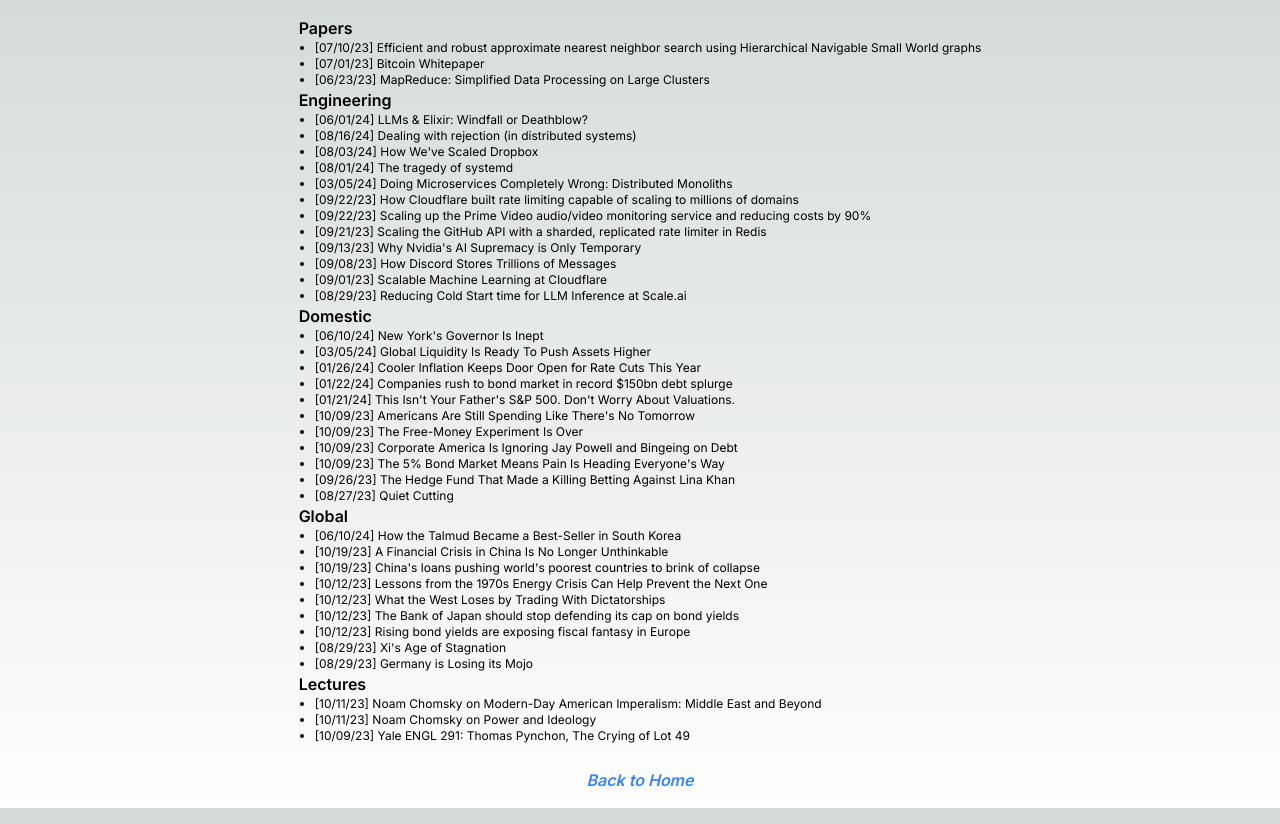
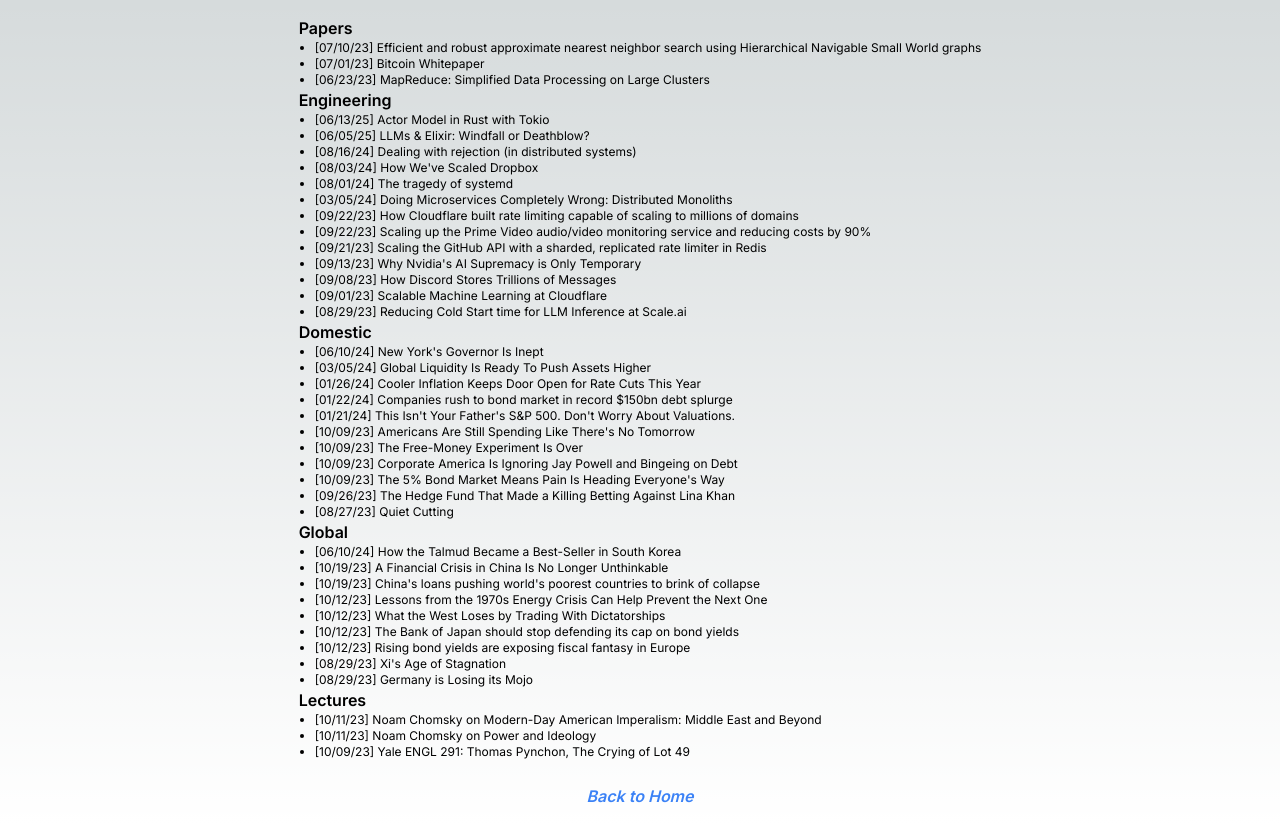
Before and after one commit to atharvapatil4/personal-website, a Next.js app in the folder personal-website/: page /reader in a window 1280 px wide. Built offline with nearby package versions, Linux system fonts and the light colour scheme.

Commit message:
nit: new artic

```diff
--- a/personal-website/src/app/reader/page.tsx
+++ b/personal-website/src/app/reader/page.tsx
@@ -44,12 +44,22 @@
         <ul className="text-xs list-disc pl-4">
           <li>
             <Link
+              href="https://ryhl.io/blog/actors-with-tokio/"
+              className=" hover:underline"
+              rel="noopener noreferrer"
+              target="_blank"
+            >
+              [06/13/25] Actor Model in Rust with Tokio
+            </Link>
+          </li>
+          <li>
+            <Link
               href="https://www.zachdaniel.dev/p/llms-and-elixir-windfall-or-deathblow"
               className=" hover:underline"
               rel="noopener noreferrer"
               target="_blank"
             >
-              [06/01/24] LLMs & Elixir: Windfall or Deathblow?
+              [06/05/25] LLMs & Elixir: Windfall or Deathblow?
             </Link>
           </li>
           <li>
```
